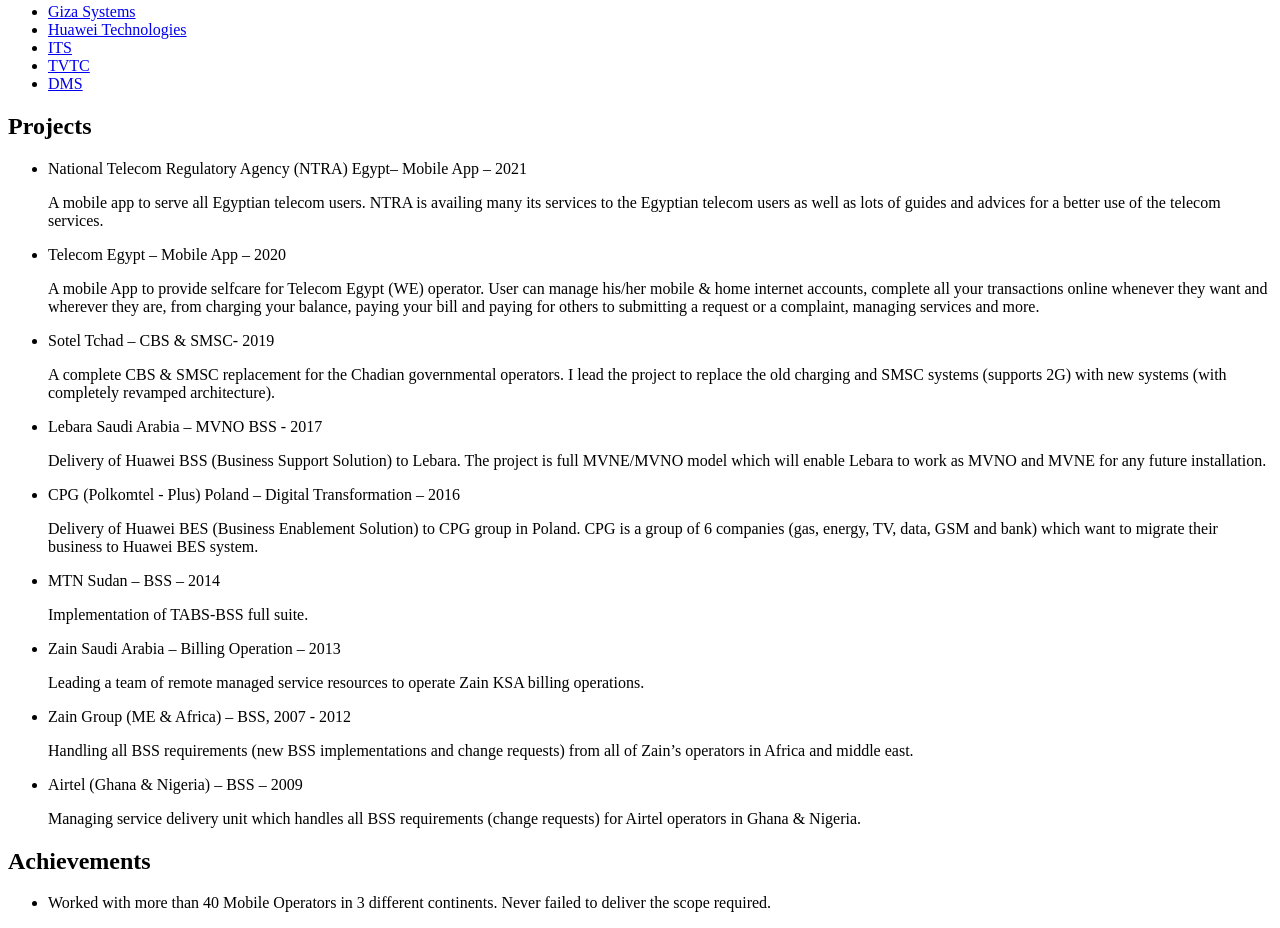
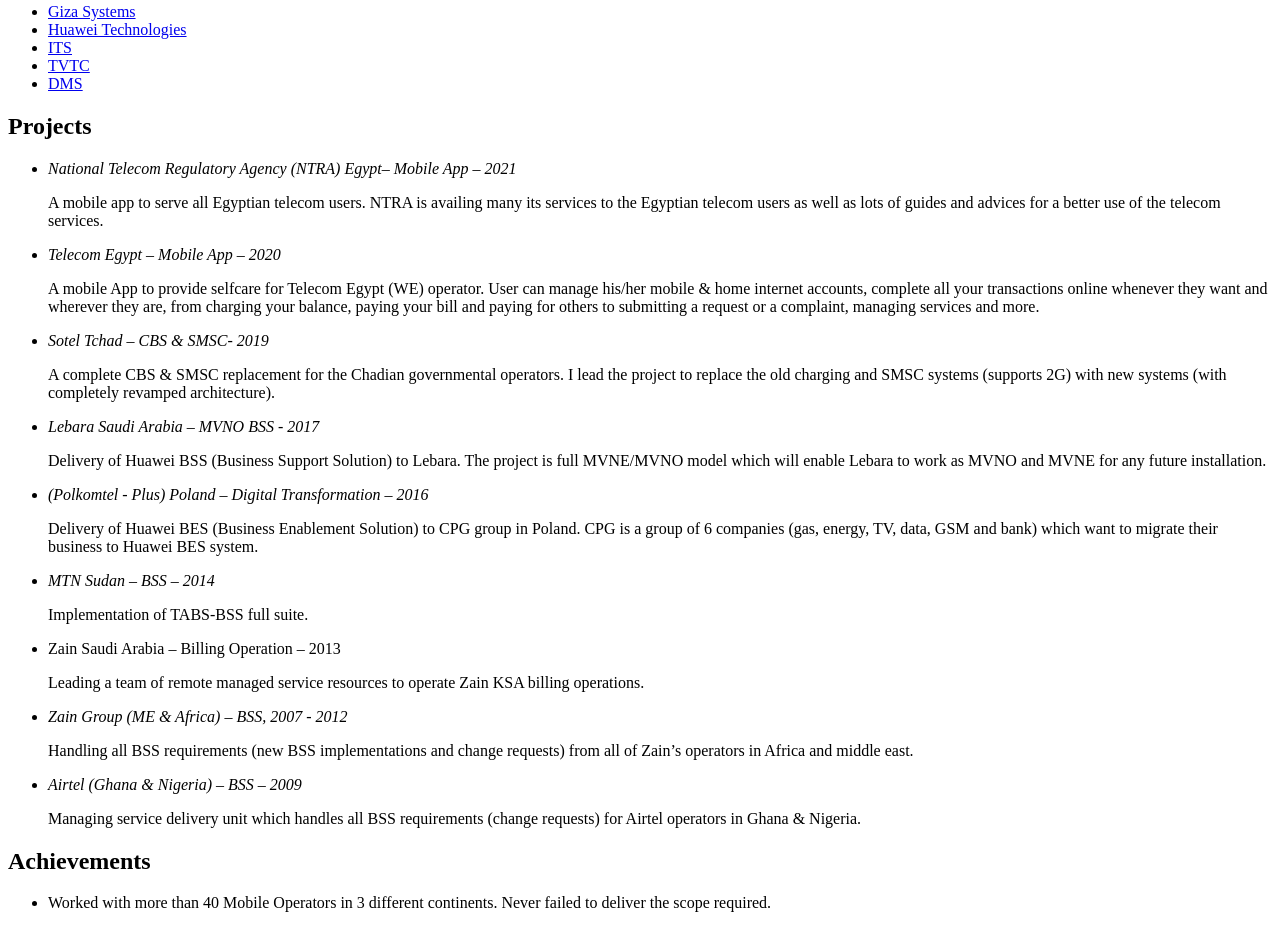
Before and after one commit to mbhey/mbhey.github.io, a plain HTML site: page index.html in a window 1280 px wide. Shown: the part 395-1323 px from the top of the page. Drawn offline with Linux system fonts and the light colour scheme.

Commit message:
add emphasis on list items

```diff
--- a/index.html
+++ b/index.html
@@ -38,24 +38,24 @@
   </ul>
   <h2>Projects </h2>
   <ul>
-    <li>National Telecom Regulatory Agency (NTRA) Egypt– Mobile App – 2021</li>
+    <li><em>National Telecom Regulatory Agency (NTRA) Egypt– Mobile App – 2021</em></li>
     <p>A mobile app to serve all Egyptian telecom users. NTRA is availing many its services to the Egyptian telecom users as well as lots of guides and advices for a better use of the telecom services.</p>
-    <li>Telecom Egypt – Mobile App – 2020</li>
+    <li><em>Telecom Egypt – Mobile App – 2020</em></li>
     <p>A mobile App to provide selfcare for Telecom Egypt (WE) operator. User can manage his/her mobile & home internet accounts, complete all your transactions online whenever they want and wherever they are, from charging your balance, paying your
       bill and paying for others to submitting a request or a complaint, managing services and more.</p>
-    <li>Sotel Tchad – CBS & SMSC- 2019</li>
+    <li><em>Sotel Tchad – CBS & SMSC- 2019</em></li>
     <p>A complete CBS & SMSC replacement for the Chadian governmental operators. I lead the project to replace the old charging and SMSC systems (supports 2G) with new systems (with completely revamped architecture).</p>
-    <li>Lebara Saudi Arabia – MVNO BSS - 2017</li>
+    <li><em>Lebara Saudi Arabia – MVNO BSS - 2017</em></li>
     <p>Delivery of Huawei BSS (Business Support Solution) to Lebara. The project is full MVNE/MVNO model which will enable Lebara to work as MVNO and MVNE for any future installation.</p>
-    <li>CPG (Polkomtel - Plus) Poland – Digital Transformation – 2016</li>
+    <li><em>(Polkomtel - Plus) Poland – Digital Transformation – 2016</em></li>
     <p>Delivery of Huawei BES (Business Enablement Solution) to CPG group in Poland. CPG is a group of 6 companies (gas, energy, TV, data, GSM and bank) which want to migrate their business to Huawei BES system.</p>
-    <li>MTN Sudan – BSS – 2014</li>
+    <li><em>MTN Sudan – BSS – 2014</em></li>
     <p>Implementation of TABS-BSS full suite. </p>
-    <li>Zain Saudi Arabia – Billing Operation – 2013</li>
+    <li><m>Zain Saudi Arabia – Billing Operation – 2013</em></li>
     <p>Leading a team of remote managed service resources to operate Zain KSA billing operations.</p>
-    <li>Zain Group (ME & Africa) – BSS, 2007 - 2012</li>
+    <li><em>Zain Group (ME & Africa) – BSS, 2007 - 2012</em></li>
     <p>Handling all BSS requirements (new BSS implementations and change requests) from all of Zain’s operators in Africa and middle east. </p>
-    <li>Airtel (Ghana & Nigeria) – BSS – 2009</li>
+    <li><em>Airtel (Ghana & Nigeria) – BSS – 2009</em></li>
     <p>Managing service delivery unit which handles all BSS requirements (change requests) for Airtel operators in Ghana & Nigeria.</p>
   </ul>
   <h2>Achievements </h2>
```
